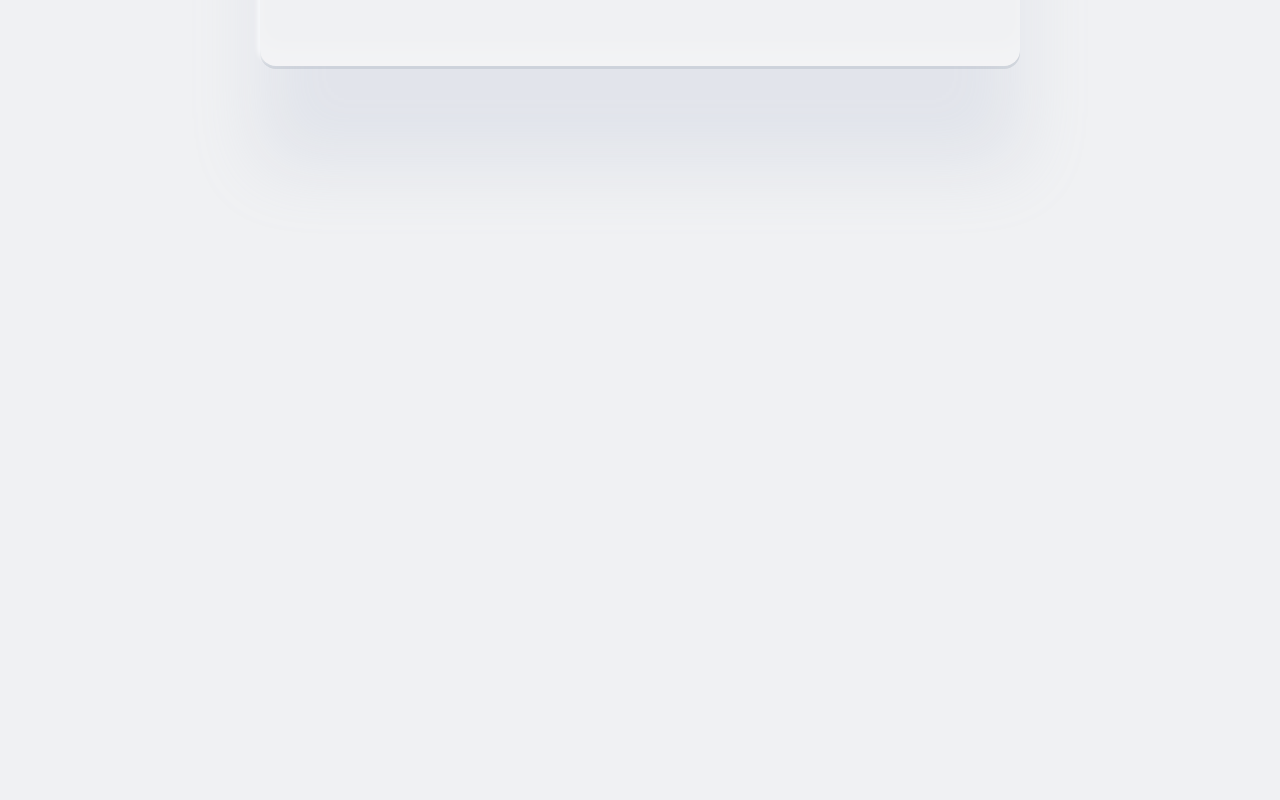
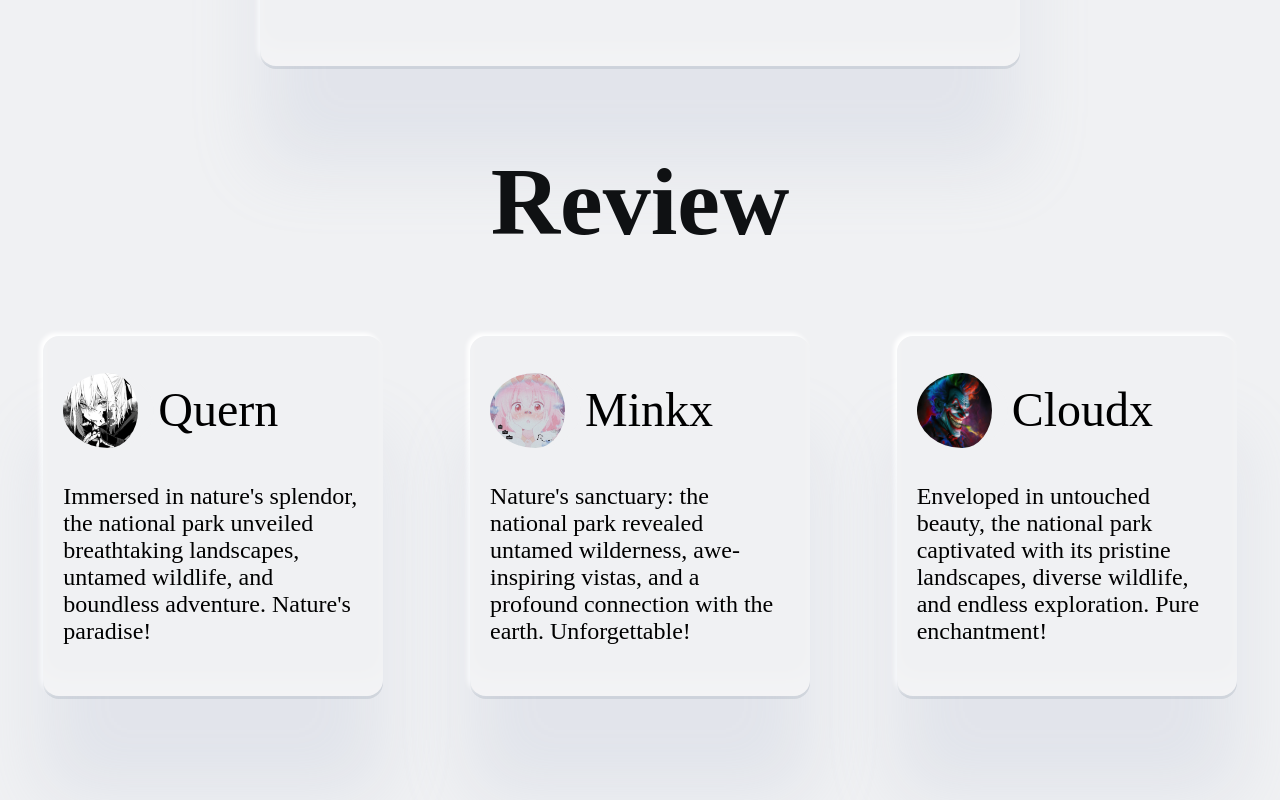
Before and after one commit to mentis-RD/wymarzone-wakacje, a plain HTML site: page national.html in a window 1280 px wide. Shown: the part 3185-3985 px from the top of the page. Drawn offline with Linux system fonts and the light colour scheme; grey boxes are pictures that could not be loaded; a web font is replaced by a local one.

Commit message:
Update national.html

```diff
--- a/national.html
+++ b/national.html
@@ -69,6 +69,25 @@
 			    <iframe width="720" height="576" src="https://www.youtube.com/embed/cfbrsPKm_5k?controls=0&amp;start=10" title="YouTube video player" frameborder="0" allow="accelerometer; autoplay; clipboard-write; encrypted-media; gyroscope; picture-in-picture; web-share" allowfullscreen></iframe>
             </div>
         </div>
+        <div class="review-mountain">
+            <h2>Review</h2>
+            <div class="images">
+                <div class="test-review">
+                    <img class="avatar" src="img\19.jpg">
+                    <h3>Quern</h3>
+                    <p class="review_text">Immersed in nature's splendor, the national park unveiled breathtaking landscapes, untamed wildlife, and boundless adventure. Nature's paradise!</p>
+                </div>
+                <div class="test-review">
+                    <img class="avatar" src="img\20.jpg">
+                    <h3>Minkx</h3>
+                    <p class="review_text">Nature's sanctuary: the national park revealed untamed wilderness, awe-inspiring vistas, and a profound connection with the earth. Unforgettable!</p>
+                </div>
+                <div class="test-review">
+                    <img class="avatar" src="img/kloun.jpg">
+                    <h3>Cloudx</h3>
+                    <p class="review_text">Enveloped in untouched beauty, the national park captivated with its pristine landscapes, diverse wildlife, and endless exploration. Pure enchantment!</p>
+                </div>
+        </div>
 
     </section>
 </body>
```
